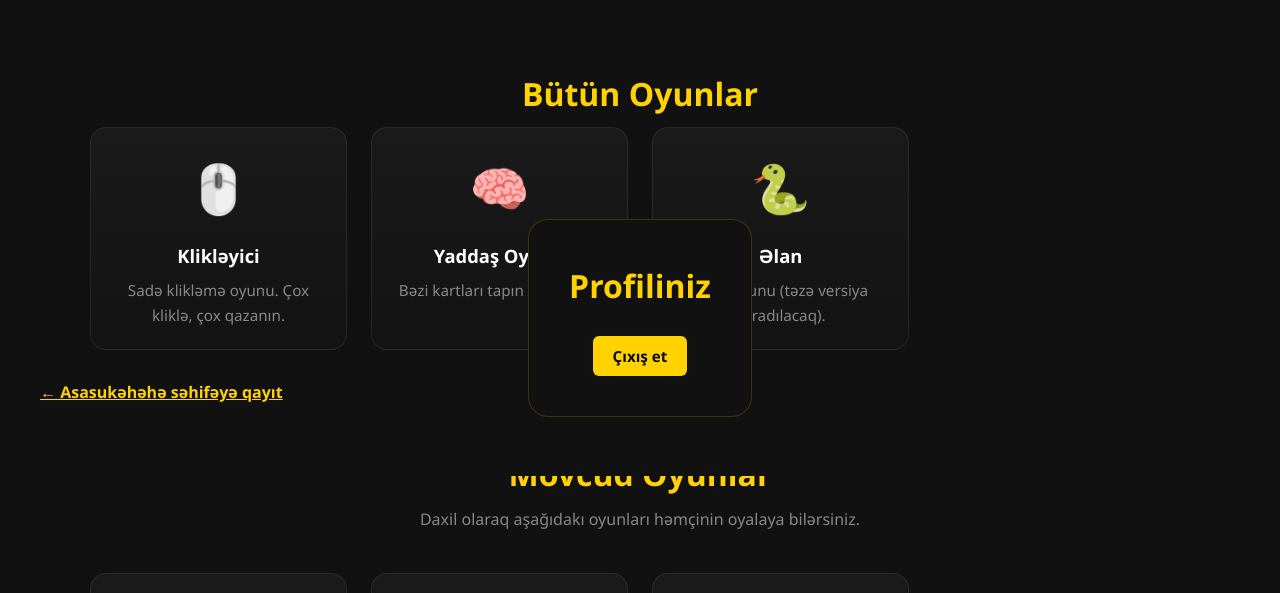
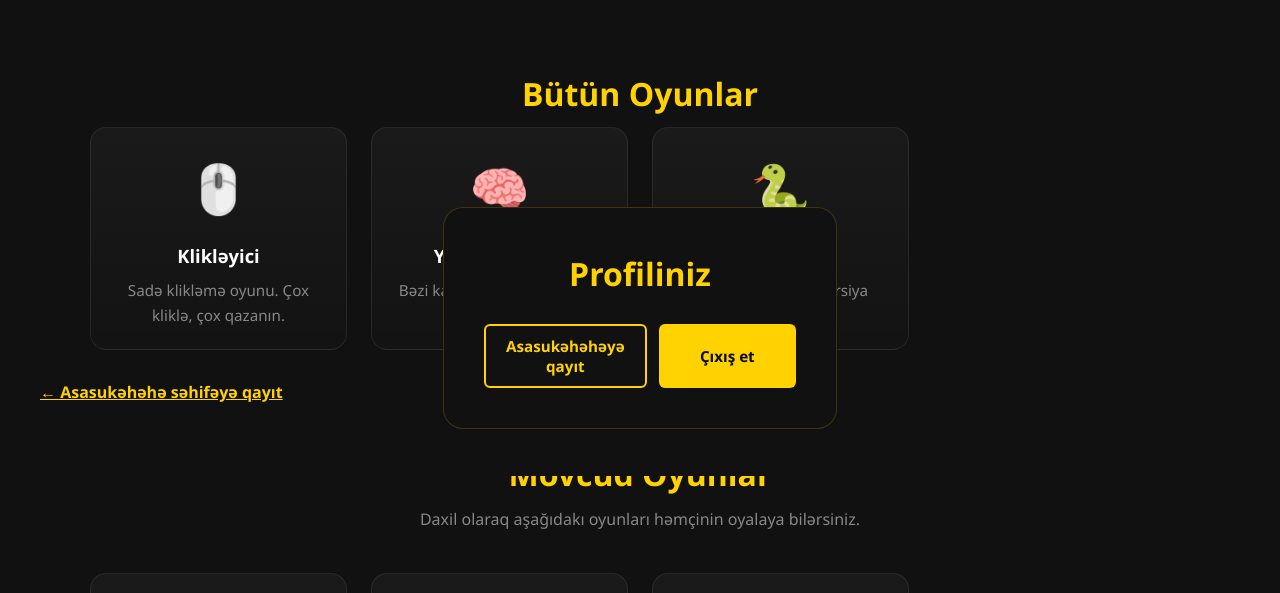
Before and after one commit to morbiyus/WEBSITE-001, a plain HTML site: page index.html in a window 1280 px wide. Shown: the part 75-668 px from the top of the page. Drawn offline with Linux system fonts and the light colour scheme.

Commit message:
Fix: profile no longer stuck after login; go home on login, add back button on profile

```diff
--- a/css/style.css
+++ b/css/style.css
@@ -407,6 +407,13 @@ button{cursor:pointer;font-family:inherit;border:none;background:none;}
   max-width:460px;
   text-align:center;
 }
+.profile-actions{
+  display:flex;
+  gap:12px;
+  justify-content:center;
+  margin-top:14px;
+}
+.profile-actions .btn{flex:1;max-width:220px;}
 .profile-info{margin:24px 0;color:var(--gray);font-size:1.05rem;}
 
 /* ========== FOOTER ========== */
--- a/index.html
+++ b/index.html
@@ -98,7 +98,10 @@
         <div class="profile-card">
           <h2 class="section-title">Profiliniz</h2>
           <div class="profile-info" id="profileInfo"></div>
-          <button class="btn btn-yellow" onclick="app.logout()">Çıxış et</button>
+          <div class="profile-actions" style="display:flex;gap:12px;justify-content:center;margin-top:10px;">
+            <button class="btn btn-outline" onclick="app.show('home')">Asasukəhəhəyə qayıt</button>
+            <button class="btn btn-yellow" onclick="app.logout()">Çıxış et</button>
+          </div>
         </div>
       </div>
     </section>
--- a/js/app.js
+++ b/js/app.js
@@ -100,7 +100,7 @@
       this.session = {username: user.username, email: user.email};
       localStorage.setItem(STORAGE_SESSION, JSON.stringify(this.session));
       this.updateNav();
-      this.show('profile');
+      this.show('home');
     },
 
     logout(){
```
